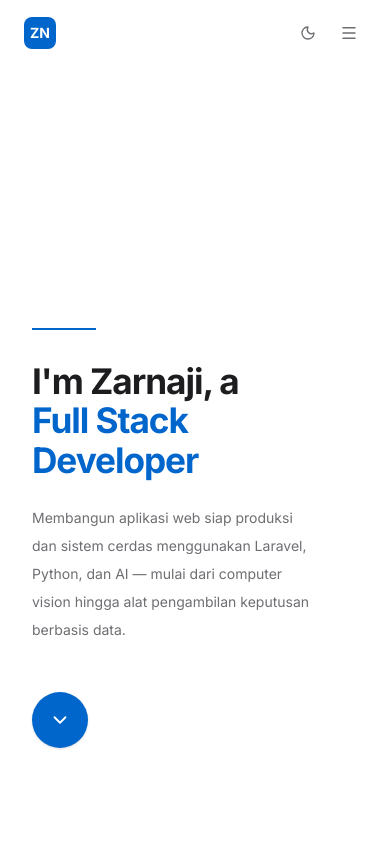
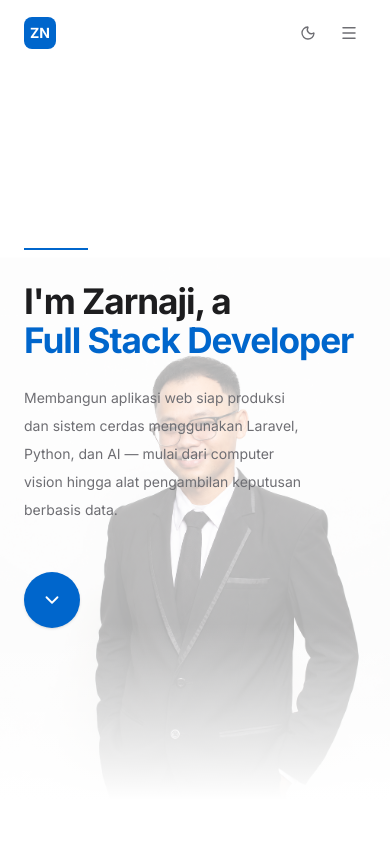
Before and after one commit to ZarnajiStarlight/Zarnaji-Portfolio, a Next.js app: page / in a window 390 px wide. Shown: the top 844 px of the page. Built offline with nearby package versions, Linux system fonts and the light colour scheme.

Commit message:
Optimize hero section for mobile

```diff
--- a/components/sections/Hero.tsx
+++ b/components/sections/Hero.tsx
@@ -38,7 +38,7 @@ export default function Hero() {
       ══════════════════════════════════════════════ */}
         <motion.div
           aria-hidden="true"
-          className="absolute inset-0 pointer-events-none select-none hidden lg:block"
+          className="absolute inset-0 pointer-events-none select-none"
           style={{ zIndex: 1 }}
           initial={{ opacity: 0 }}
           animate={{ opacity: 1 }}
@@ -46,15 +46,9 @@ export default function Hero() {
         >
           {/* Floating wrapper */}
           <motion.div
-            className="absolute bottom-0"
+            className="absolute bottom-0 left-0 right-0 lg:left-[300px] lg:right-[280px] flex items-end justify-center opacity-30 lg:opacity-100"
             style={{
-              /* Geser foto ke tengah: kiri ~300px (area teks), kanan ~280px (panel) */
-              left: "300px",
-              right: "280px",
               height: "100%",
-              display: "flex",
-              alignItems: "flex-end",
-              justifyContent: "center",
             }}
             animate={{ y: [0, -12, 0] }}
             transition={{
@@ -91,7 +85,7 @@ export default function Hero() {
           />
           {/* Kiri (agar tidak menutupi teks) */}
           <div
-            className="absolute top-0 bottom-0 left-0"
+            className="absolute top-0 bottom-0 left-0 hidden lg:block"
             style={{
               width: "320px",
               background: "linear-gradient(to right, var(--bg) 55%, transparent 100%)",
@@ -99,7 +93,7 @@ export default function Hero() {
           />
           {/* Kanan (agar tidak menutupi panel) */}
           <div
-            className="absolute top-0 bottom-0 right-0"
+            className="absolute top-0 bottom-0 right-0 hidden lg:block"
             style={{
               width: "300px",
               background: "linear-gradient(to left, var(--bg) 40%, transparent 100%)",
@@ -116,7 +110,7 @@ export default function Hero() {
           style={{ zIndex: 2 }}
         >
           {/* ── KIRI: Teks + CTA (fleksibel) ── */}
-          <div className="flex flex-col justify-end pb-24 px-8 lg:px-14 pt-36 flex-1">
+          <div className="flex flex-col justify-center lg:justify-end pb-16 lg:pb-24 px-6 lg:px-14 pt-24 lg:pt-36 flex-1">
             {/* Garis dekoratif biru */}
             <motion.div
               initial={{ scaleX: 0, opacity: 0 }}
```
